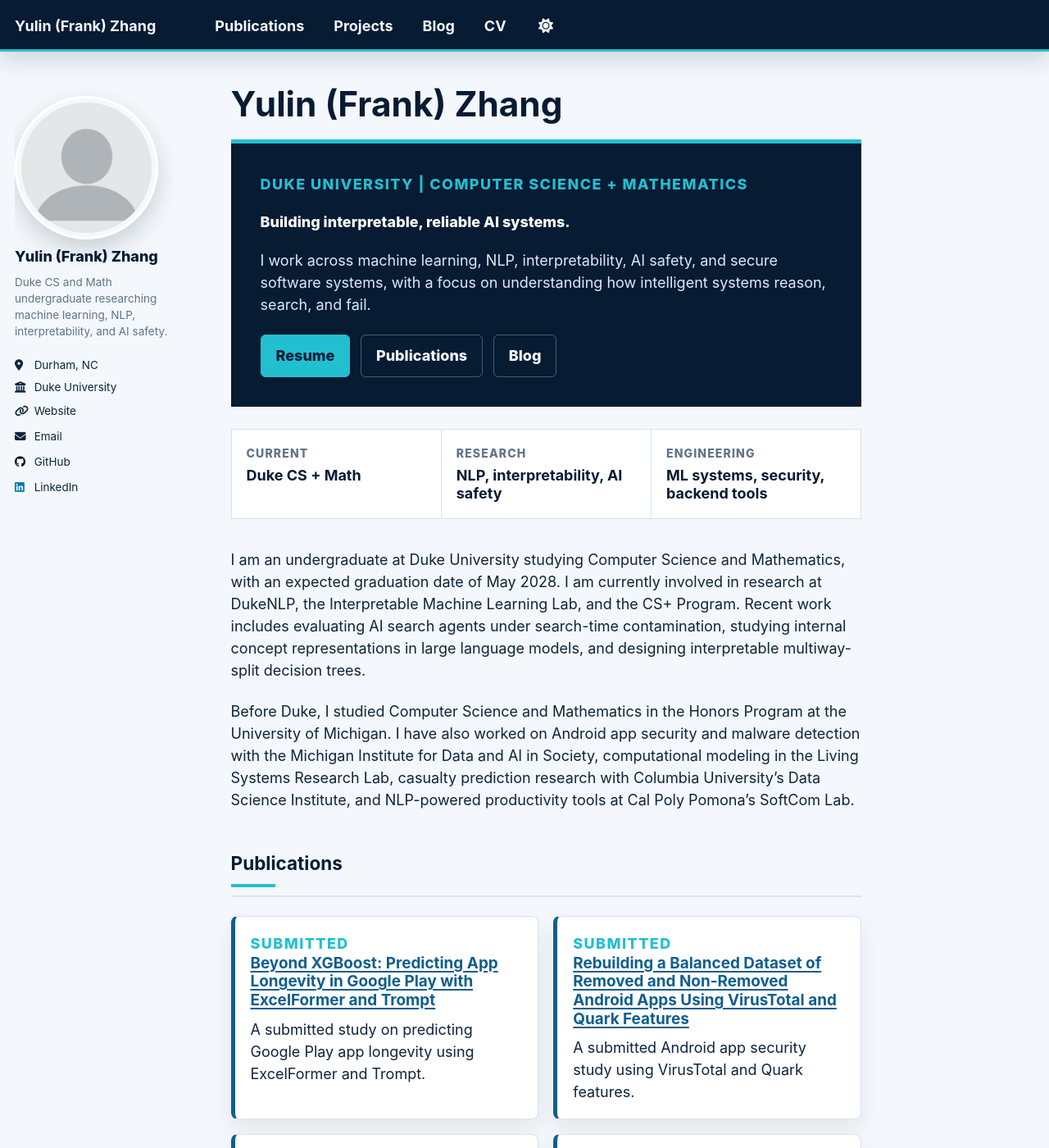
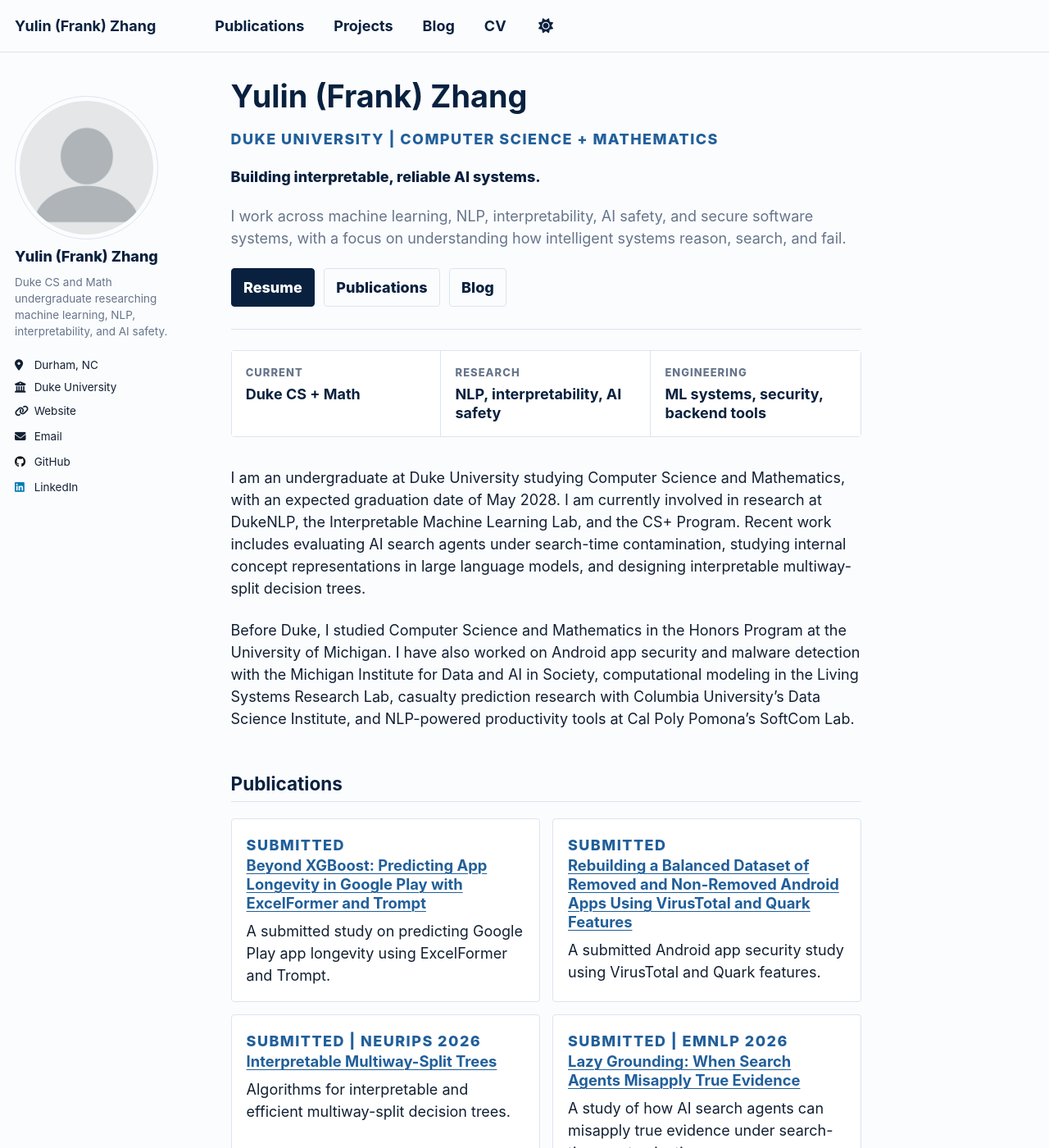
Before and after one commit to frankyzha/frankyzha.github.io, a Jekyll site: the page built from _pages/about.md, in a window 1280 px wide and 1400 px high. Shown: the whole window at 82% size. Built offline with Jekyll 4.4.1, drawn with Linux system fonts in a browser that asks for light colours; a script that is not in the unit is left out.

Commit message:
Simplify website theme

```diff
--- a/_sass/_frank.scss
+++ b/_sass/_frank.scss
@@ -3,55 +3,56 @@
    ========================================================================== */
 
 :root {
-  --frank-navy: #071b33;
-  --frank-navy-2: #0b2d52;
-  --frank-blue: #0f5e8e;
-  --frank-cyan: #22bfd1;
-  --frank-gold: #c9962f;
-  --frank-ink: #10243c;
-  --frank-muted: #61738a;
+  --frank-navy: #09213f;
+  --frank-navy-soft: #17385f;
+  --frank-blue: #215f9a;
+  --frank-sky: #5d91c6;
+  --frank-ink: #122033;
+  --frank-muted: #66758a;
+  --frank-rule: #dbe4ef;
   --frank-card: #ffffff;
-  --frank-page-bg: #f4f8fc;
+  --frank-page-bg: #fbfcfe;
 
   --global-base-color: var(--frank-navy);
   --global-bg-color: var(--frank-page-bg);
   --global-footer-bg-color: var(--frank-navy);
-  --global-border-color: #d7e3ef;
-  --global-dark-border-color: #8ea6bf;
-  --global-code-background-color: #eef5fb;
+  --global-border-color: var(--frank-rule);
+  --global-dark-border-color: #9aacbf;
+  --global-code-background-color: #f2f6fb;
   --global-code-text-color: var(--frank-ink);
   --global-fig-caption-color: var(--frank-muted);
   --global-link-color: var(--frank-blue);
   --global-link-color-hover: var(--frank-navy);
   --global-link-color-visited: #476b8b;
-  --global-masthead-link-color: #f3f8ff;
-  --global-masthead-link-color-hover: var(--frank-cyan);
+  --global-masthead-link-color: var(--frank-navy);
+  --global-masthead-link-color-hover: var(--frank-blue);
   --global-text-color: var(--frank-ink);
   --global-text-color-light: var(--frank-muted);
-  --global-thead-color: #e6eef7;
+  --global-thead-color: #eef3f8;
 }
 
 html[data-theme="dark"] {
-  --frank-card: #0d223a;
-  --frank-page-bg: #061427;
-  --frank-ink: #eaf3ff;
-  --frank-muted: #a7b8c9;
+  --frank-card: #0b1828;
+  --frank-page-bg: #071221;
+  --frank-ink: #e9f0f8;
+  --frank-muted: #a9b7c8;
+  --frank-rule: #223a55;
 
   --global-bg-color: var(--frank-page-bg);
-  --global-footer-bg-color: #04101f;
-  --global-border-color: #284562;
+  --global-footer-bg-color: #06101d;
+  --global-border-color: var(--frank-rule);
   --global-dark-border-color: #4d6984;
-  --global-code-background-color: #0c2138;
+  --global-code-background-color: #0f2236;
   --global-code-text-color: #dceafa;
   --global-fig-caption-color: #9fb1c4;
-  --global-link-color: #5ed6e6;
-  --global-link-color-hover: #f2c66d;
-  --global-link-color-visited: #9edce7;
-  --global-masthead-link-color: #f3f8ff;
-  --global-masthead-link-color-hover: var(--frank-cyan);
-  --global-text-color: #eaf3ff;
-  --global-text-color-light: #a7b8c9;
-  --global-thead-color: #102a45;
+  --global-link-color: #8dbbe8;
+  --global-link-color-hover: #c8dcf2;
+  --global-link-color-visited: #a7c8e8;
+  --global-masthead-link-color: #e9f0f8;
+  --global-masthead-link-color-hover: #9fc5ec;
+  --global-text-color: var(--frank-ink);
+  --global-text-color-light: var(--frank-muted);
+  --global-thead-color: #10243a;
 }
 
 body {
@@ -59,18 +60,22 @@ body {
 }
 
 .masthead {
-  background: var(--frank-navy);
-  box-shadow: 0 10px 28px rgba(7, 27, 51, 0.16);
+  background: rgba(251, 252, 254, 0.96);
+  border-bottom: 1px solid var(--global-border-color);
+  box-shadow: none;
 
   &::after {
-    height: 3px;
-    background: var(--frank-cyan);
+    display: none;
   }
+}
+
+html[data-theme="dark"] .masthead {
+  background: rgba(7, 18, 33, 0.96);
 }
 
 .greedy-nav,
 .masthead__menu-item {
-  background: var(--frank-navy);
+  background: transparent;
 }
 
 .greedy-nav {
@@ -80,157 +85,160 @@ body {
   }
 
   .visible-links a:before {
-    height: 3px;
-    background: var(--frank-cyan);
+    height: 2px;
+    background: var(--frank-blue);
   }
 
   button {
-    background: var(--frank-cyan);
-    border-radius: 6px;
+    background: transparent;
+    border: 1px solid var(--global-border-color);
+    border-radius: 4px;
+    color: var(--frank-navy);
   }
 
   .hidden-links {
-    background: var(--frank-navy);
-    border: 1px solid rgba(255, 255, 255, 0.18);
-    box-shadow: 0 18px 40px rgba(7, 27, 51, 0.25);
+    background: var(--frank-card);
+    border: 1px solid var(--global-border-color);
+    box-shadow: none;
 
     a {
-      color: #f3f8ff;
+      color: var(--global-masthead-link-color);
     }
   }
 }
 
 #main {
-  margin-top: 2.4em;
+  margin-top: 2rem;
 }
 
 .page__title {
   color: var(--frank-navy);
-  font-size: 2.35em;
+  font-size: 2.1em;
   letter-spacing: 0;
 }
 
 html[data-theme="dark"] .page__title {
-  color: #f3f8ff;
+  color: #eef5ff;
 }
 
 .page__content {
   h2 {
-    margin-top: 2.2em;
-    padding-bottom: 0.45em;
+    margin-top: 2.35em;
+    padding-bottom: 0.35em;
     color: var(--frank-navy);
-    border-bottom: 2px solid var(--global-border-color);
+    border-bottom: 1px solid var(--global-border-color);
   }
 
   h2::after {
-    display: block;
-    width: 54px;
-    height: 4px;
-    margin-top: 0.55em;
-    background: var(--frank-cyan);
-    content: "";
+    display: none;
   }
 
   a {
     color: var(--global-link-color);
-    text-decoration-thickness: 0.08em;
+    text-decoration-thickness: 0.06em;
     text-underline-offset: 0.18em;
   }
 }
 
 html[data-theme="dark"] .page__content h2 {
-  color: #f3f8ff;
+  color: #eef5ff;
 }
 
 .home-intro {
-  margin: 0 0 1.5rem;
-  padding: 2rem;
-  color: #f3f8ff;
-  background: var(--frank-navy);
-  border-top: 5px solid var(--frank-cyan);
+  margin: 0 0 1.4rem;
+  padding: 0 0 1.5rem;
+  color: var(--frank-ink);
+  background: transparent;
+  border-bottom: 1px solid var(--global-border-color);
 }
 
 .home-eyebrow,
 .paper-meta,
 .work-card span {
-  margin: 0 0 0.6rem;
-  color: var(--frank-cyan);
-  font-size: 0.78rem;
+  margin: 0 0 0.55rem;
+  color: var(--frank-blue);
+  font-size: 0.72rem;
   font-weight: 800;
   letter-spacing: 0.08em;
   text-transform: uppercase;
 }
 
 .home-title {
-  max-width: 780px;
-  margin: 0 0 0.85rem;
-  color: #ffffff;
-  font-size: 2.15rem;
+  max-width: 760px;
+  margin: 0 0 0.8rem;
+  color: var(--frank-navy);
+  font-size: 2rem;
   font-weight: 800;
-  line-height: 1.08;
+  line-height: 1.12;
 }
 
 .home-lede {
   max-width: 760px;
-  color: #dceafa;
-  font-size: 1.08rem;
+  color: var(--frank-muted);
+  font-size: 1.02rem;
 }
 
 .home-actions {
   display: flex;
   flex-wrap: wrap;
-  gap: 0.7rem;
-  margin-top: 1.25rem;
+  gap: 0.6rem;
+  margin-top: 1.1rem;
 }
 
 .home-button {
   display: inline-flex;
   align-items: center;
-  min-height: 2.55rem;
-  padding: 0.62rem 1rem;
-  color: #f3f8ff !important;
+  min-height: 2.35rem;
+  padding: 0.5rem 0.8rem;
+  color: var(--frank-navy) !important;
   font-weight: 800;
   text-decoration: none !important;
-  border: 1px solid rgba(255, 255, 255, 0.28);
-  border-radius: 6px;
+  border: 1px solid var(--global-border-color);
+  border-radius: 4px;
 
   &:hover {
-    color: #ffffff !important;
-    border-color: var(--frank-cyan);
+    color: var(--frank-blue) !important;
+    border-color: var(--frank-blue);
   }
 }
 
 .home-button--primary {
-  color: var(--frank-navy) !important;
-  background: var(--frank-cyan);
-  border-color: var(--frank-cyan);
+  color: #ffffff !important;
+  background: var(--frank-navy);
+  border-color: var(--frank-navy);
 
   &:hover {
-    color: var(--frank-navy) !important;
-    background: #6de1eb;
+    color: #ffffff !important;
+    background: var(--frank-navy-soft);
+    border-color: var(--frank-navy-soft);
   }
 }
 
 .home-snapshot {
   display: grid;
   grid-template-columns: repeat(3, minmax(0, 1fr));
-  gap: 1px;
-  margin: 1.5rem 0 2rem;
-  background: var(--global-border-color);
+  gap: 0;
+  margin: 1.4rem 0 2rem;
   border: 1px solid var(--global-border-color);
+  border-radius: 4px;
 }
 
 .home-snapshot div {
   min-width: 0;
-  padding: 1rem;
+  padding: 0.95rem;
   background: var(--frank-card);
+  border-right: 1px solid var(--global-border-color);
+}
+
+.home-snapshot div:last-child {
+  border-right: 0;
 }
 
 .home-snapshot span {
   display: block;
-  margin-bottom: 0.35rem;
+  margin-bottom: 0.3rem;
   color: var(--frank-muted);
-  font-size: 0.78rem;
+  font-size: 0.72rem;
   font-weight: 800;
   letter-spacing: 0.08em;
   text-transform: uppercase;
@@ -242,17 +250,13 @@ html[data-theme="dark"] .page__content h2 {
   line-height: 1.25;
 }
 
-html[data-theme="dark"] .home-snapshot strong {
-  color: #f3f8ff;
-}
-
 .paper-grid,
 .work-grid,
 .blog-teaser-grid {
   display: grid;
   grid-template-columns: repeat(2, minmax(0, 1fr));
-  gap: 1rem;
-  margin: 1.25rem 0 1.8rem;
+  gap: 0.85rem;
+  margin: 1.1rem 0 1.8rem;
 }
 
 .paper-card,
@@ -260,31 +264,27 @@ html[data-theme="dark"] .home-snapshot strong {
 .blog-teaser,
 .archive .list__item {
   min-width: 0;
-  padding: 1.05rem;
+  padding: 1rem;
   background: var(--frank-card);
   border: 1px solid var(--global-border-color);
-  border-left: 5px solid var(--frank-blue);
-  border-radius: 8px;
-  box-shadow: 0 12px 28px rgba(7, 27, 51, 0.08);
+  border-radius: 4px;
+  box-shadow: none;
 }
 
 .paper-card h3,
 .work-card h3,
 .blog-teaser h3 {
   margin-top: 0;
-  margin-bottom: 0.55rem;
+  margin-bottom: 0.5rem;
   color: var(--frank-navy);
-  font-size: 1.05rem;
+  font-size: 1.02rem;
+  line-height: 1.25;
 }
 
 .paper-card p,
 .work-card p,
 .blog-teaser p {
   margin-bottom: 0;
-}
-
-.work-card {
-  border-left-color: var(--frank-gold);
 }
 
 .blog-teaser {
@@ -294,12 +294,12 @@ html[data-theme="dark"] .home-snapshot strong {
 .archive-lede {
   max-width: 720px;
   color: var(--frank-muted);
-  font-size: 1.08rem;
+  font-size: 1.02rem;
 }
 
 .archive .list__item {
-  margin-bottom: 1rem;
-  padding-right: 1.05rem;
+  margin-bottom: 0.8rem;
+  padding-right: 1rem;
 }
 
 .archive__item-title {
@@ -321,8 +321,8 @@ html[data-theme="dark"] .home-snapshot strong {
 }
 
 .author__avatar img {
-  border: 3px solid #ffffff;
-  box-shadow: 0 12px 28px rgba(7, 27, 51, 0.18);
+  border: 1px solid var(--global-border-color);
+  box-shadow: none;
 }
 
 .sidebar .author__name {
@@ -339,29 +339,47 @@ html[data-theme="dark"] .home-snapshot strong {
 }
 
 .page__footer {
-  color: #dceafa;
+  color: #c6d4e3;
 
   a {
-    color: #8ce8f1;
+    color: #dceafa;
   }
 }
 
 html[data-theme="dark"] {
-  .paper-card,
-  .work-card,
-  .blog-teaser,
-  .archive .list__item,
-  .home-snapshot div {
-    box-shadow: 0 12px 28px rgba(0, 0, 0, 0.2);
+  .home-intro {
+    color: #e9f0f8;
   }
 
+  .home-title,
+  .home-snapshot strong,
   .paper-card h3,
   .work-card h3,
   .blog-teaser h3,
   .archive__item-title a,
   .archive__subtitle,
   .sidebar .author__name {
-    color: #f3f8ff;
+    color: #eef5ff;
+  }
+
+  .home-button {
+    color: #eef5ff !important;
+  }
+
+  .home-button--primary {
+    background: #dceafa;
+    border-color: #dceafa;
+    color: #071221 !important;
+
+    &:hover {
+      background: #c3d6eb;
+      border-color: #c3d6eb;
+      color: #071221 !important;
+    }
+  }
+
+  .greedy-nav button {
+    color: #eef5ff;
   }
 }
 
@@ -372,18 +390,23 @@ html[data-theme="dark"] {
   .blog-teaser-grid {
     grid-template-columns: 1fr;
   }
+
+  .home-snapshot div {
+    border-right: 0;
+    border-bottom: 1px solid var(--global-border-color);
+  }
+
+  .home-snapshot div:last-child {
+    border-bottom: 0;
+  }
 }
 
 @media (max-width: 600px) {
   .page__title {
-    font-size: 1.9em;
-  }
-
-  .home-intro {
-    padding: 1.35rem;
+    font-size: 1.8em;
   }
 
   .home-title {
-    font-size: 1.6rem;
+    font-size: 1.55rem;
   }
 }
```
